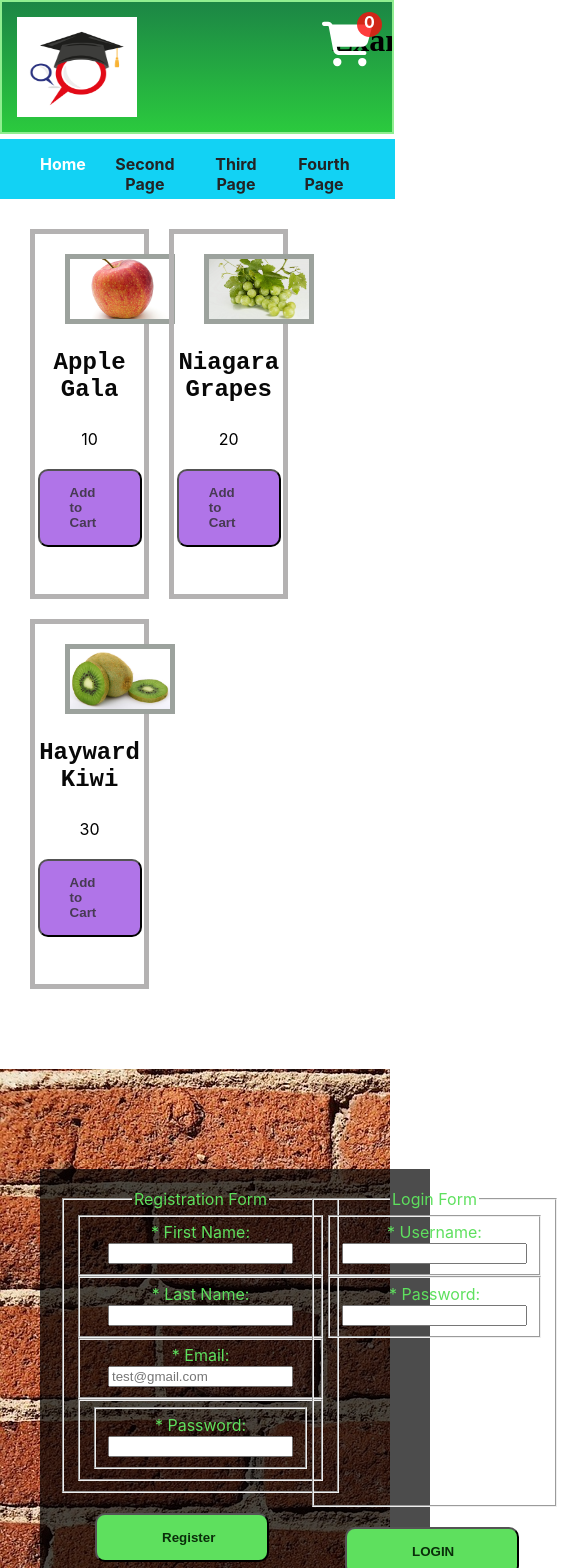
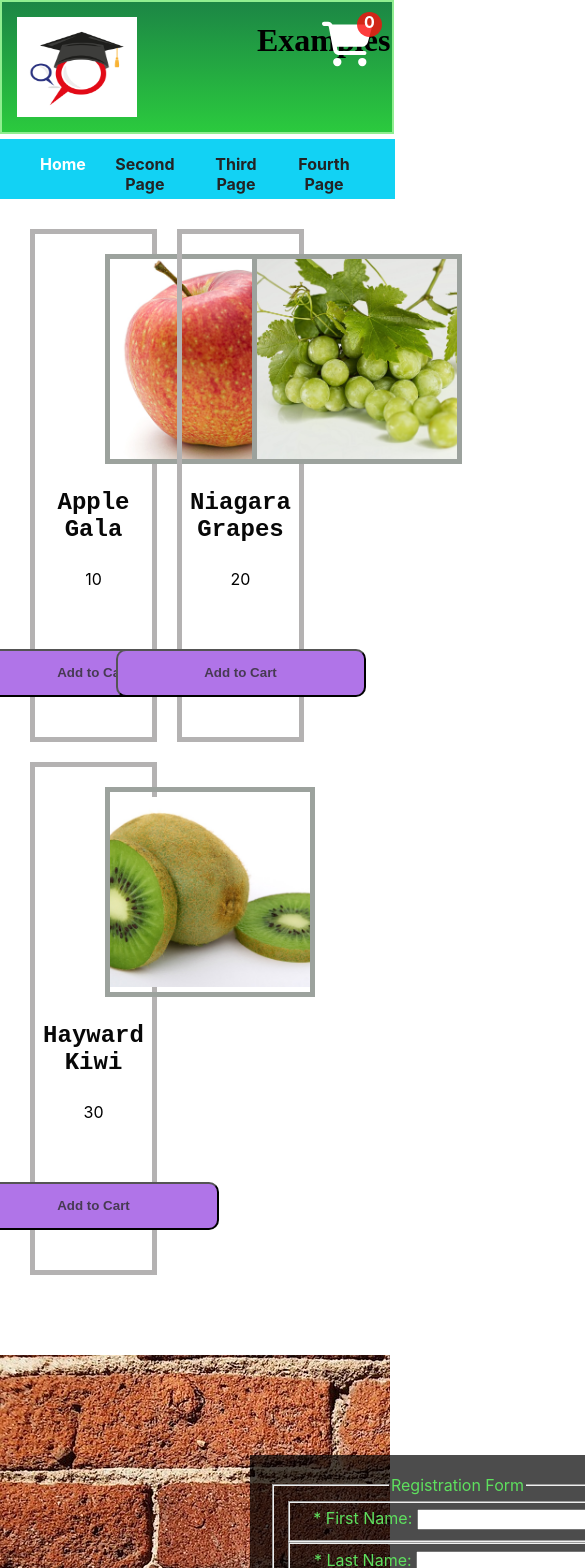
Before and after one commit to mvpetrusenko/react-pet-project, a React (Create React App) app: page / in a window 390 px wide. Shown: the top 1568 px of the page, 585 px wide, since content can reach past the window. Built offline with nearby package versions, Linux system fonts and the light colour scheme.

Commit message:
adaptive 768 640

```diff
--- a/src/components/Card/Card.css
+++ b/src/components/Card/Card.css
@@ -87,44 +87,3 @@
     background-color: rgb(232, 116, 157);
 
 }
-
-
-
-
-
-
-@media only screen and (max-width: 768px)   {
-
-  .cardContainer {
-    width: 28%;
-    height: 300px;
-  }
-
-
-  .cards {
-    max-width: 763px;
-  }
-
-
-  .cardPrice {
-    margin-bottom: 20px;
-  }
-
-
-  .cardImageBlock {
-    max-width: 100px;
-    max-height: 60px;
-    margin-left: 30px;
-  }
-
-  .cardImage {
-    max-width: 100px;
-  }
-
-
-  .buyButton {
-    max-width: 40px;
-    padding-left: 30px;
-    padding-right: 70px;
-  }
-}
--- a/src/components/Footer/Footer.css
+++ b/src/components/Footer/Footer.css
@@ -12,13 +12,3 @@
 .copyrights {
     padding-left: 15px;
 }
-
-
-
-
-
-@media only screen and (max-width: 768px) {
-    .footer {
-        max-width: 590px;
-    }
-}
--- a/src/components/Header/Header.css
+++ b/src/components/Header/Header.css
@@ -67,14 +67,22 @@ h1 {
 
 
 
+@media only screen and (max-width: 768px)   {
 
-@media only screen and (max-width: 768px)   {
-    header {
-        max-width: 590px;
-
+    h1 {
+        padding-left: 185px;
     }
 
+}
+
+
+
+
+
+
+/* mobile:  */
+@media only screen and (max-width: 640px)  {
     h1 {
-        padding-left: 180px;
+        padding-left: 105px;
     }
 }
--- a/src/components/MainPage/MainPage.css
+++ b/src/components/MainPage/MainPage.css
@@ -154,40 +154,7 @@
 
   /* portrain and landscape (tablet) */
   /* breakpoints:  */
-  @media only screen and (max-width: 768px)   {
-    .content {
-      max-width: 590px;
-    }
-
-    .forms {
-      margin-left: 40px;
-      max-width: 480px;
-
-    }
-
-
-
-    .registrationForm {
-      max-width: 200px;
-    }
-
-
-    .loginForm {
-      max-width: 100px;
-    }
-
-    .submitRegistrationButton, .loginButton {
-      margin-left: 35px;
-    }
-
-    .formFieldLogin {
-      height: 298px;
-    }
-
-
-
-
-  }
+  /* @media only screen and (max-width: 768px)   {} */
 
 
 
@@ -195,4 +162,4 @@
 
 
   /* mobile:  */
-  @media only screen and (min-width: 640px)  {}
+  /* @media only screen and (max-width: 640px)  {} */
--- a/src/components/NavBar/NavBar.css
+++ b/src/components/NavBar/NavBar.css
@@ -47,14 +47,3 @@ nav .active {
     display: flex; /* Use flexbox to align icon and text */
 
   }
-
-
-
-
-
-
-  @media only screen and (max-width: 768px) {
-    .navbar {
-      max-width: 590px;
-    }
-  }
--- a/src/components/ThirdPage/ThirdPage.css
+++ b/src/components/ThirdPage/ThirdPage.css
@@ -42,3 +42,37 @@
     margin-left: -36px; /* to move clear button on top of search button to the left */
     opacity: 0.5; /* transparent */
 }
+
+
+
+
+
+
+/* adaptive design for smartphones (desctop-first approach) */
+
+  /* @media only screen and (min-device-width: 320px) and (max-device-height: 640px) and (orientation : landscape) */
+
+  /* The only keyword prevents older browsers that do not support media queries with
+  media features from applying the given styles. It has no effect on modern browsers */
+
+  /* portrain and landscape (tablet) */
+  /* breakpoints:  */
+  @media only screen and (max-width: 768px)   {
+
+    .container {
+        max-width: 1500px;
+    }
+
+    .searchInput {
+        max-width: 300px;
+    }
+
+  }
+
+
+
+
+
+
+  /* mobile:  */
+  @media only screen and (max-width: 640px)  {}
--- a/src/components/ThirdPage/ThirdPage.js
+++ b/src/components/ThirdPage/ThirdPage.js
@@ -190,7 +190,7 @@ const handleSearch = (event) => {
 
 
   return (
-    <div>
+    <div className='container'>
         {/* {<Header />}
         {<NavBar />} */}
         <div className="content">
```
